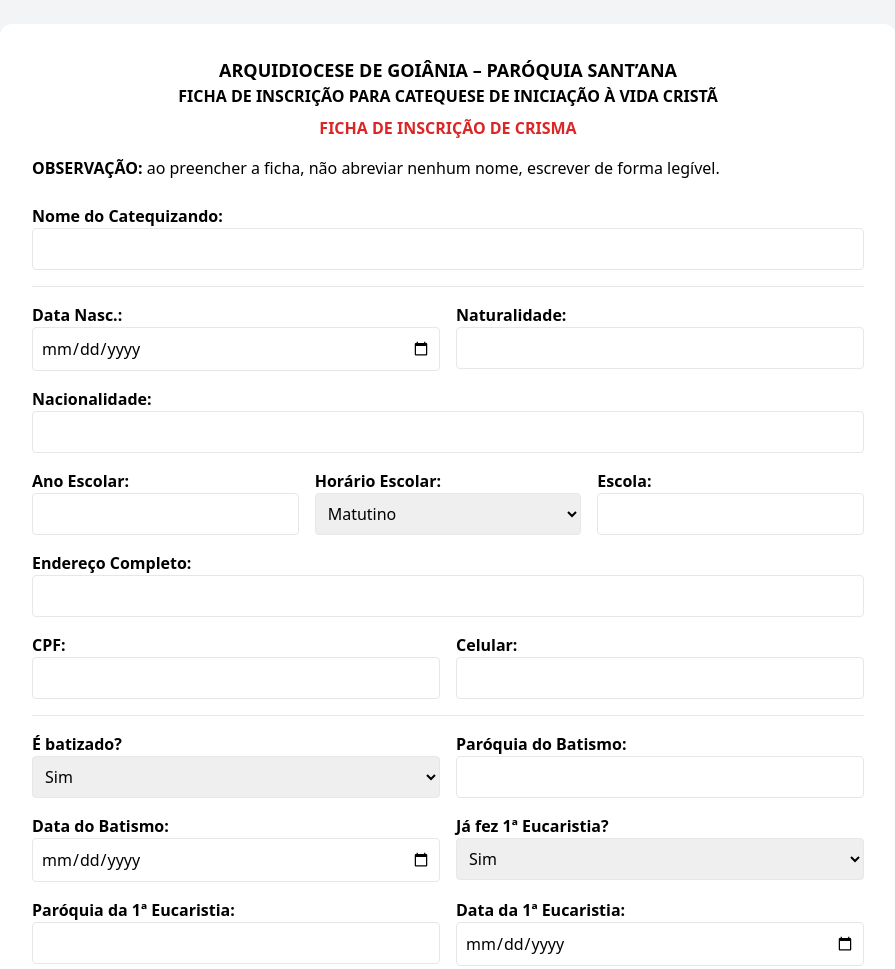
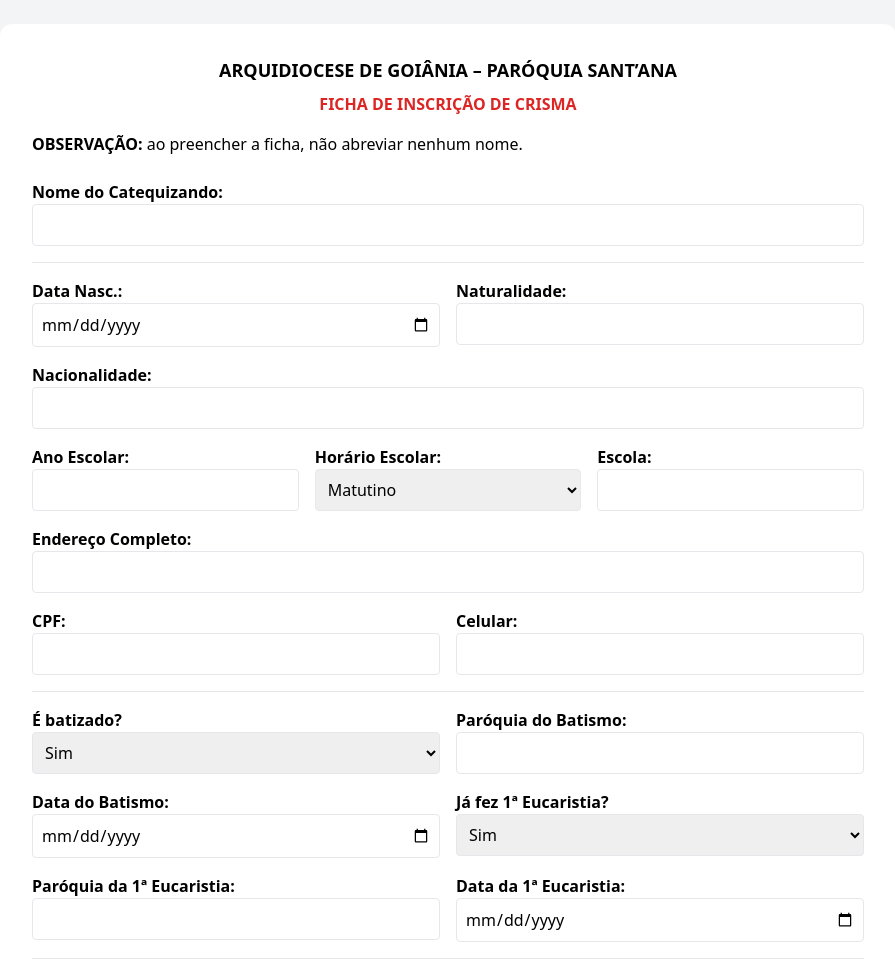
Before and after one commit to luizfernandofo/fichas-catequese, a plain HTML site: page ficha-crisma.html in a window 1280 px wide. Shown: the top 969 px of the page, without its empty margins (192-1087 px from the left). Drawn offline with nearby package versions, Linux system fonts and the light colour scheme.

Commit message:
fix: remove redundant label and simplify observation text in ficha-crisma and ficha-primeira-eucaristia

```diff
--- a/ficha-crisma.html
+++ b/ficha-crisma.html
@@ -12,10 +12,9 @@
 <body class="bg-gray-100 p-6">
   <div class="max-w-4xl mx-auto bg-white shadow-lg rounded-xl p-8">
     <h1 class="text-center font-bold text-lg">ARQUIDIOCESE DE GOIÂNIA – PARÓQUIA SANT’ANA</h1>
-    <h2 class="text-center font-semibold">FICHA DE INSCRIÇÃO PARA CATEQUESE DE INICIAÇÃO À VIDA CRISTÃ</h2>
     <h3 class="text-center text-red-600 font-bold mt-2">FICHA DE INSCRIÇÃO DE CRISMA</h3>
 
-    <p class="mt-4 font-semibold">OBSERVAÇÃO: <span class="font-normal">ao preencher a ficha, não abreviar nenhum nome, escrever de forma legível.</span></p>
+    <p class="mt-4 font-semibold">OBSERVAÇÃO: <span class="font-normal">ao preencher a ficha, não abreviar nenhum nome.</span></p>
 
     <form id="form-crisma" class="mt-6 space-y-4 print:space-y-2">
       <div>
```
Also changed, not shown: ficha-primeira-eucaristia.html (+1 -2 lines).
